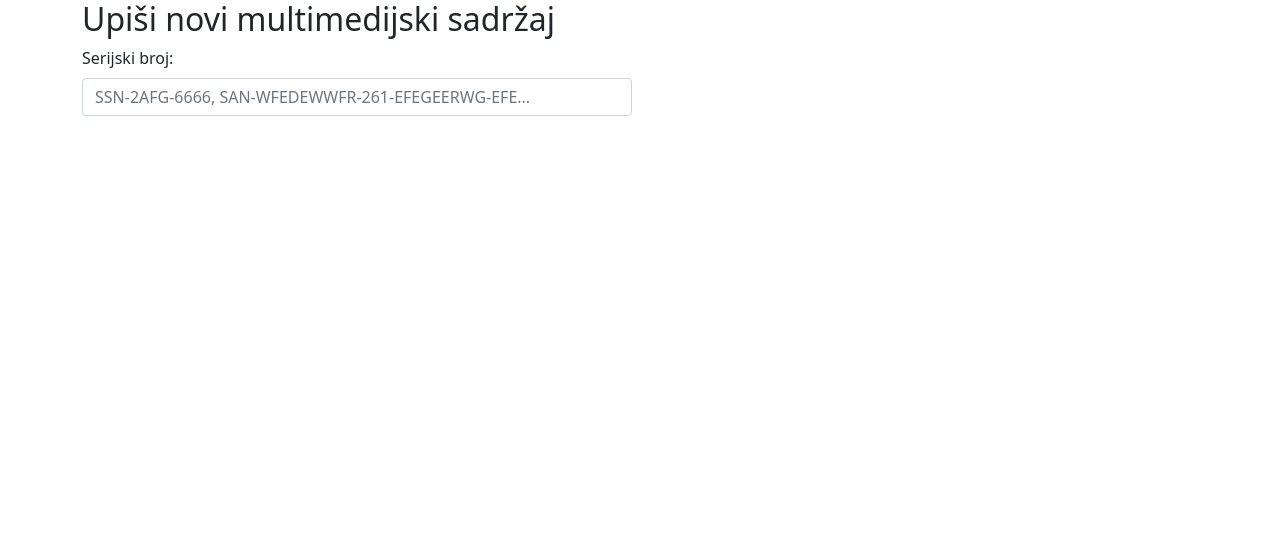
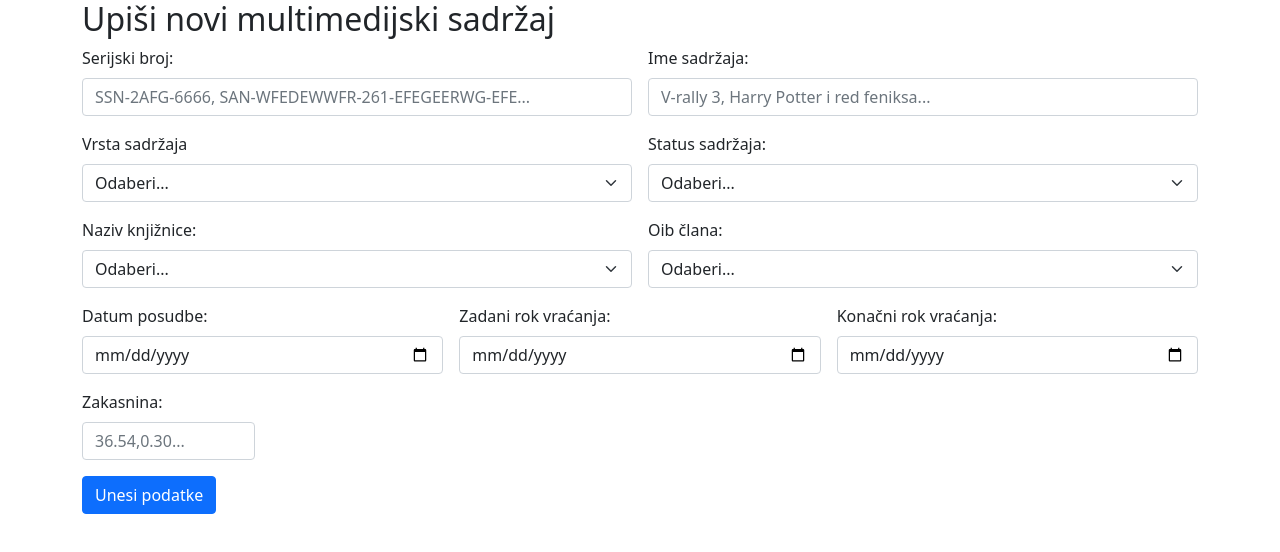
Before and after one commit to Josip1234/Library-Application, a plain HTML site: page web/multimedija.html in a window 1280 px wide. Drawn offline with nearby package versions, Linux system fonts and the light colour scheme.

Commit message:
Update multimedija.html

```diff
--- a/web/multimedija.html
+++ b/web/multimedija.html
@@ -20,6 +20,77 @@
                     <input type="text" name="serijski_broj_sadržaja" id="serijski_broj_sadržaja" class="form-control" placeholder="SSN-2AFG-6666, SAN-WFEDEWWFR-261-EFEGEERWG-EFE...">
 
                 </div>
+                <div class="col-md-6">
+                    <label for="ime_sadržaja" class="form-label">Ime sadržaja:</label>
+                    <input type="text" name="ime_sadržaja" id="ime_sadržaja" class="form-control" placeholder="V-rally 3, Harry Potter i red feniksa...">
+
+                </div>
+
+                <div class="col-md-6">
+                    <label for="vrsta_sadržaja" class="form-label">Vrsta sadržaja</label>
+                    <select name="vrsta_sadržaja" id="vrsta_sadržaja" class="form-select">
+                        <option value="" selected>Odaberi...</option>
+                        <option>Dvd rom</option>
+                        <option>Cd rom</option>
+
+                    </select>
+                </div>
+
+                <div class="col-md-6">
+                    <label for="status_sadržaja" class="form-label">Status sadržaja:</label>
+                    <select name="status_sadržaja" id="status_sadržaja" class="form-select">
+                        <option value="" selected>Odaberi...</option>
+                        <option>Dostupno</option>
+                        <option>Posuđeno</option>
+
+                    </select>
+                </div>
+
+                <div class="col-md-6">
+                    <label for="naziv_knjižnjice" class="form-label">Naziv knjižnice:</label>
+                    <select name="naziv_knjižnjice" id="naziv_knjižnjice" class="form-select">
+                        <option value="" selected>Odaberi...</option>
+                        <option>Knjižnica 1</option>
+                        <option>Knjižnica 2</option>
+
+                    </select>
+                </div>
+
+                <div class="col-md-6">
+                    <label for="oib_člana" class="form-label">Oib člana:</label>
+                    <select name="oib_člana" id="oib_člana" class="form-select">
+                        <option value="" selected>Odaberi...</option>
+                        <option>12345678941</option>
+                        <option>12314556888</option>
+
+                    </select>
+                </div>
+
+                <div class="col-md-4">
+                    <label for="datum_posudbe" class="form-label">Datum posudbe:</label>
+                    <input type="date" name="datum_posudbe" id="datum_posudbe" class="form-control">
+
+                </div>
+
+                <div class="col-md-4">
+                    <label for="zadani_rok_vraćanja" class="form-label">Zadani rok vraćanja:</label>
+                    <input type="date" name="zadani_rok_vraćanja" id="zadani_rok_vraćanja" class="form-control">
+
+                </div>
+
+                <div class="col-md-4">
+                    <label for="konačni_rok_vraćanja" class="form-label">Konačni rok vraćanja:</label>
+                    <input type="date" name="konačni_rok_vraćanja" id="konačni_rok_vraćanja" class="form-control">
+
+                </div>
+                <div class="col-md-2">
+                    <label for="zakasnina" class="form-label">Zakasnina:</label>
+                    <input type="number" step="any" name="zakasnina" id="zakasnina" class="form-control" placeholder="36.54,0.30...">
+                </div>
+
+                <div class="col-12">
+                    <input type="submit" value="Unesi podatke" class="btn btn-primary">
+                </div>
             </form>
         </section>
 
```
